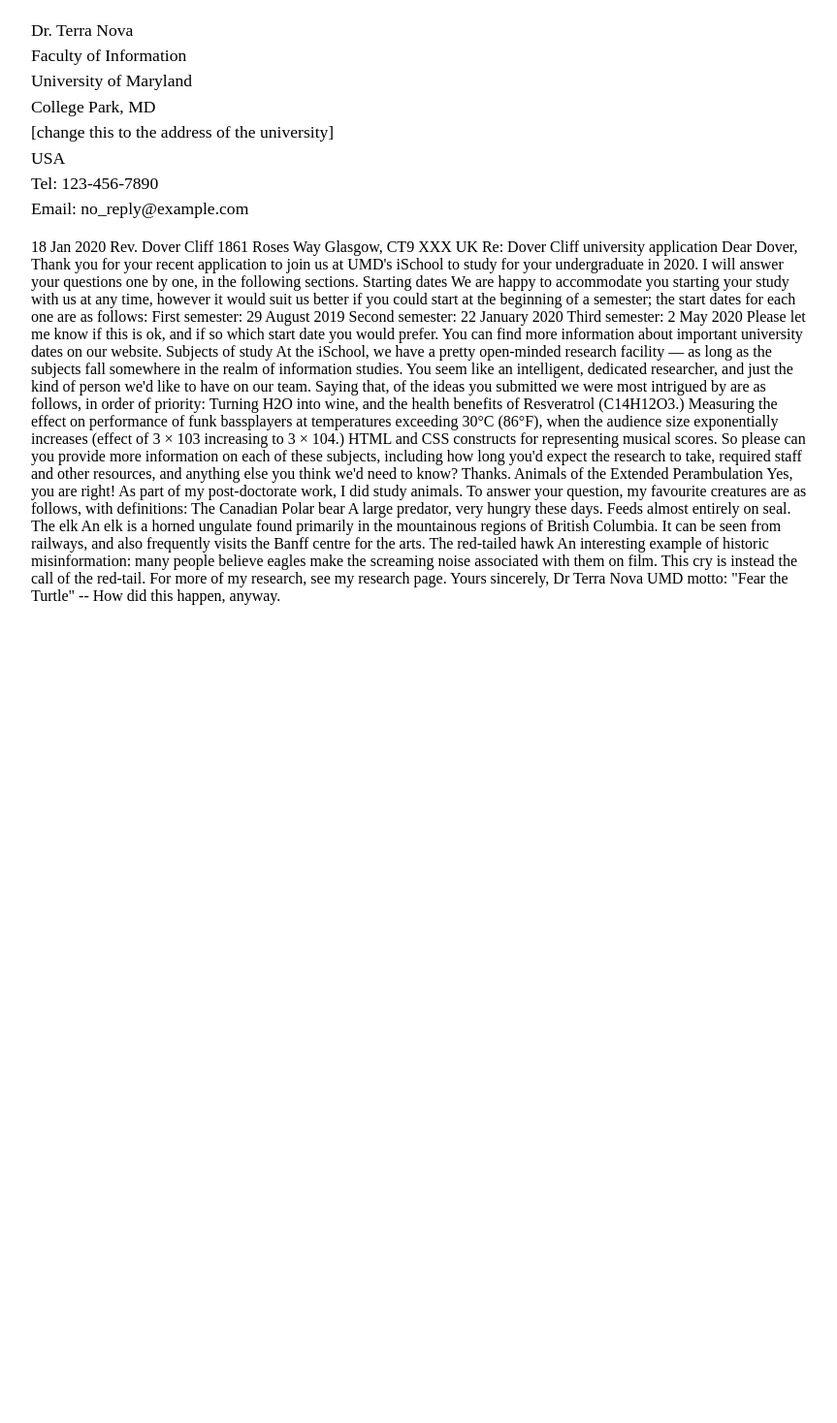
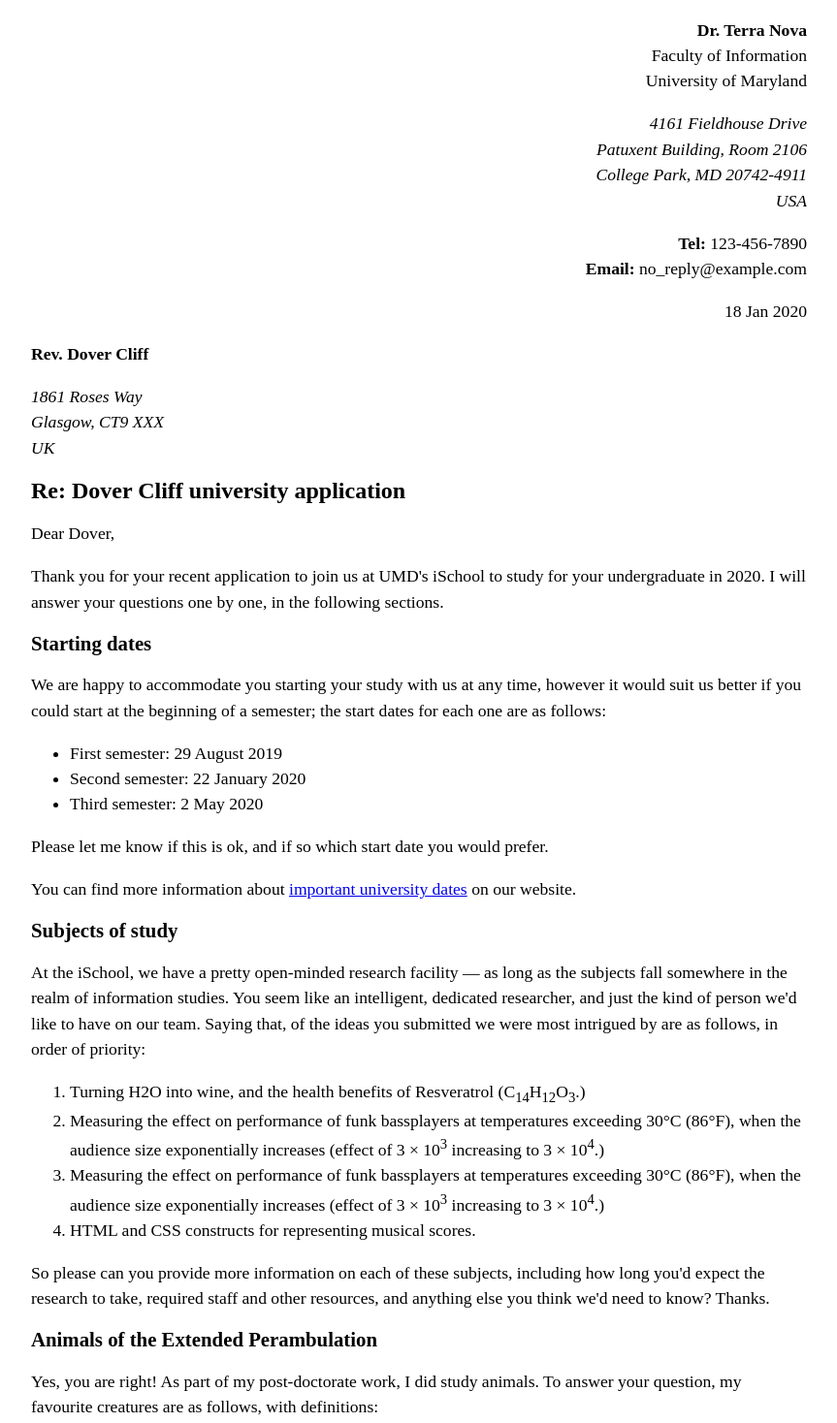
Before and after one commit to wtam26/wtam26.github.io, a plain HTML site: page Lab2/index.html in a window 1280 px wide. Shown: the top 1468 px of the page at 97% size, without its empty margins (208-1071 px from the left). Before the commit the page ends 800 px from the top, so only its background shows below. Drawn offline with Linux system fonts and the light colour scheme.

Commit message:
Update index.html

```diff
--- a/Lab2/index.html
+++ b/Lab2/index.html
@@ -31,77 +31,120 @@
     </style>
 </head>
 <body>
-<p>Dr. Terra Nova
+
+<p class="sender-column"><b>Dr. Terra Nova</b>
   <br>
   Faculty of Information
   <br>
   University of Maryland
   <br>
-College Park, MD
+  <address class="sender-column">
+    4161 Fieldhouse Drive
     <br>
-[change this to the address of the university]
+    Patuxent Building, Room 2106
+    <br>
+    College Park, MD 20742-4911
     <br>
     USA
+  </address>
+  <p class="sender-column">
+    <b>Tel:</b> 123-456-7890
     <br>
-Tel: 123-456-7890
-<br>
-Email: no_reply@example.com
+    <b>Email:</b> no_reply@example.com
+  </p>
 </p>
 
-18 Jan 2020
+<p class="sender-column">18 Jan 2020</p>
 
-Rev. Dover Cliff
+<p>
+  <b>Rev. Dover Cliff</b>
+  <br>
+  <address>
     1861 Roses Way
+    <br>
     Glasgow, CT9 XXX
+    <br>
     UK
+  </address>
 
+</p>
 
-Re: Dover Cliff university application
+<p><h1>Re: Dover Cliff university application</h1></p>
 
-Dear Dover,
+<p>Dear Dover,</p>
 
-Thank you for your recent application to join us at UMD's iSchool to study for your undergraduate in 2020. I will answer your questions one by one, in the following sections.
+<p>
+  Thank you for your recent application to join us at UMD's iSchool to study for your undergraduate
+  in 2020. I will answer your questions one by one, in the following sections.
+</p>
 
-Starting dates
+<p><h2>Starting dates</h2></p>
 
-We are happy to accommodate you starting your study with us at any time, however it would suit us better if you could start at the beginning of a semester; the start dates for each one are as follows:
+<p>
+  We are happy to accommodate you starting your study with us at any time, however it would suit us better
+  if you could start at the beginning of a semester; the start dates for each one are as follows:
+</p>
 
-First semester: 29 August 2019
-Second semester: 22 January 2020
-Third semester: 2 May 2020
+<ul>
+  <li>First semester: 29 August 2019</li>
+  <li>Second semester: 22 January 2020</li>
+  <li>Third semester: 2 May 2020</li>
+</ul>
 
-Please let me know if this is ok, and if so which start date you would prefer.
+<p>Please let me know if this is ok, and if so which start date you would prefer.</p>
 
-You can find more information about important university dates on our website.
+<p>You can find more information about
+  <a href ="https://www.provost.umd.edu/calendar/19.html">important university dates</a>
+  on our website.
+</p>
 
+<p><h2>Subjects of study</h2></p>
 
-Subjects of study
+<p>At the iSchool, we have a pretty open-minded research facility — as long as the subjects fall somewhere
+  in the realm of information studies. You seem like an intelligent, dedicated researcher, and just the
+  kind of person we'd like to have on our team. Saying that, of the ideas you submitted we were most
+  intrigued by are as follows, in order of priority:
+</p>
 
-At the iSchool, we have a pretty open-minded research facility — as long as the subjects fall somewhere in the realm of information studies. You seem like an intelligent, dedicated researcher, and just the kind of person we'd like to have on our team. Saying that, of the ideas you submitted we were most intrigued by are as follows, in order of priority:
+<ol>
+  <li>Turning H2O into wine, and the health benefits of Resveratrol (C<sub>14</sub>H<sub>12</sub>O<sub>3</sub>.)</li>
+  <li>Measuring the effect on performance of funk bassplayers at temperatures exceeding 30°C (86°F),
+    when the audience size exponentially increases (effect of 3 × 10<sup>3</sup> increasing to 3 × 10<sup>4</sup>.)</li>
+  <li>Measuring the effect on performance of funk bassplayers at temperatures exceeding 30°C
+    (86°F), when the audience size exponentially increases (effect of 3 × 10<sup>3</sup> increasing to 3 × 10<sup>4</sup>.)</li>
+  <li>HTML and CSS constructs for representing musical scores.</li>
+  </ol>
 
-Turning H2O into wine, and the health benefits of Resveratrol (C14H12O3.)
-Measuring the effect on performance of funk bassplayers at temperatures exceeding 30°C (86°F), when the audience size exponentially increases (effect of 3 × 103 increasing to 3 × 104.)
-HTML and CSS constructs for representing musical scores.
+<p>
+  So please can you provide more information on each of these subjects, including how long you'd expect
+  the research to take, required staff and other resources, and anything else you think we'd need to
+  know? Thanks.
+</p>
 
-So please can you provide more information on each of these subjects, including how long you'd expect the research to take, required staff and other resources, and anything else you think we'd need to know? Thanks.
+<p><h2>Animals of the Extended Perambulation</h2></p>
 
+<p>
+  Yes, you are right! As part of my post-doctorate work, I did study animals. To answer your question,
+  my favourite creatures are as follows, with definitions:
+</p>
 
-Animals of the Extended Perambulation
+<dl>
+  <dt>The Canadian Polar bear</dt>
+  <dd>A large predator, very hungry these days. Feeds almost entirely on seal.</dd>
+  <dt>The elk</dt>
+  <dd>An elk is a horned ungulate found primarily in the mountainous regions of British Columbia.
+    It can be seen from railways, and also frequently visits the Banff centre for the arts.</dd>
+  <dt>The red-tailed hawk</dt>
+  <dd>An interesting example of historic misinformation: many people believe eagles make the screaming
+    noise associated with them on film. This cry is instead the call of the red-tail.</dd>
+</dl>
 
-Yes, you are right! As part of my post-doctorate work, I did study animals. To answer your question, my favourite creatures are as follows, with definitions:
+<p>For more of my research, see <a href="https://www.example.com">my research page</a>.</p>
 
-The Canadian Polar bear
-A large predator, very hungry these days. Feeds almost entirely on seal.
-The elk
-An elk is a horned ungulate found primarily in the mountainous regions of British Columbia. It can be seen from railways, and also frequently visits the Banff centre for the arts.
-The red-tailed hawk
-An interesting example of historic misinformation: many people believe eagles make the screaming noise associated with them on film. This cry is instead the call of the red-tail.
+<p>Yours sincerely,</p>
 
-For more of my research, see my research page.
+<p>Dr Terra Nova</p>
 
-Yours sincerely,
-Dr Terra Nova
-
-UMD motto: "Fear the Turtle" -- How did this happen, anyway.
+<p>UMD motto: "Fear the Turtle" -- How did this happen, anyway.</p>
 </body>
 </html>
```
Lines whose indentation alone changed are shown as unchanged.
